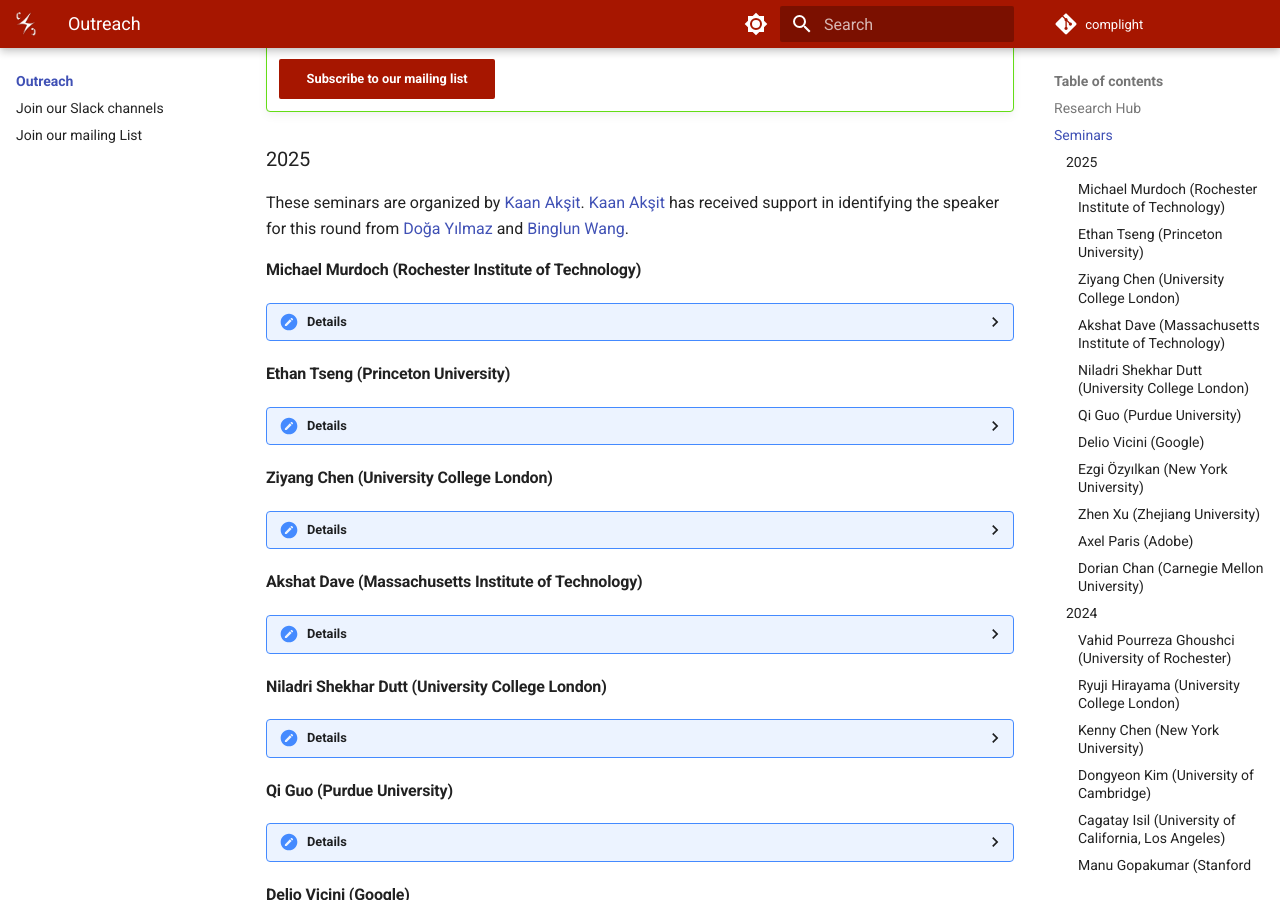
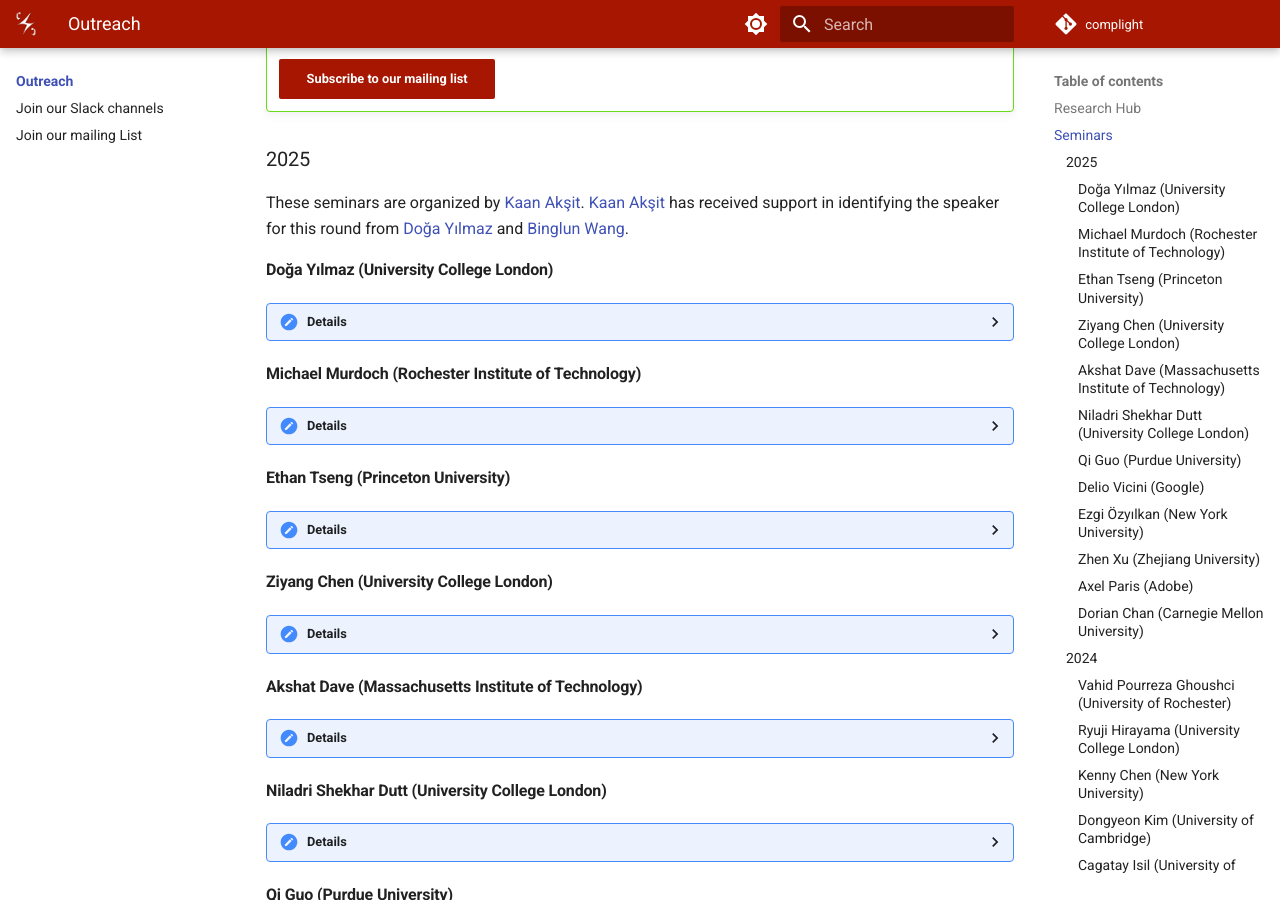
Before and after one commit to complight/complight.github.io, an MkDocs documentation site: the page built from docs/outreach/index.md, in a window 1280 px wide and 900 px high, scrolled down 1042 px. Built offline with MkDocs 1.6.1 and Material for MkDocs 9.7.7, drawn with Linux system fonts in a browser that asks for light colours.

Commit message:
Updating the outreach.

```diff
--- a/docs/outreach/index.md
+++ b/docs/outreach/index.md
@@ -35,6 +35,19 @@ Overall, seminars are a blend of internal and external presenters.
 ### 2025
 These seminars are organized by [Kaan Akşit](https://kaanaksit.com).
 [Kaan Akşit](https://kaanaksit.com) has received support in identifying the speaker for this round from [Doğa Yılmaz](https://yilmazdoga.net/) and [Binglun Wang](https://binglunwang.github.io/).
+
+
+#### Doğa Yılmaz (University College London)
+
+??? Details
+    **Date:**
+    1st October 2025
+
+    **Presenter:** [Doğa Yılmaz](https://yilmazdoga.net/), Ph.D. Student at University College London
+
+    **Title:** Learned Single-Pass Multitasking Perceptual Graphics for Immersive Displays
+
+    **Watch:** [Recording (Password protected)](https://liveuclac-my.sharepoint.com/:v:/g/personal/ucackak_ucl_ac_uk/ESFoRz64PeFJpJuD8AEXTFkBlyPFzMY7WganNQdFxEcmEA?nav=eyJyZWZlcnJhbEluZm8iOnsicmVmZXJyYWxBcHAiOiJTdHJlYW1XZWJBcHAiLCJyZWZlcnJhbFZpZXciOiJTaGFyZURpYWxvZy1MaW5rIiwicmVmZXJyYWxBcHBQbGF0Zm9ybSI6IldlYiIsInJlZmVycmFsTW9kZSI6InZpZXcifX0%3D&e=wNu0B9)
 
 
 #### Michael Murdoch (Rochester Institute of Technology)
```
